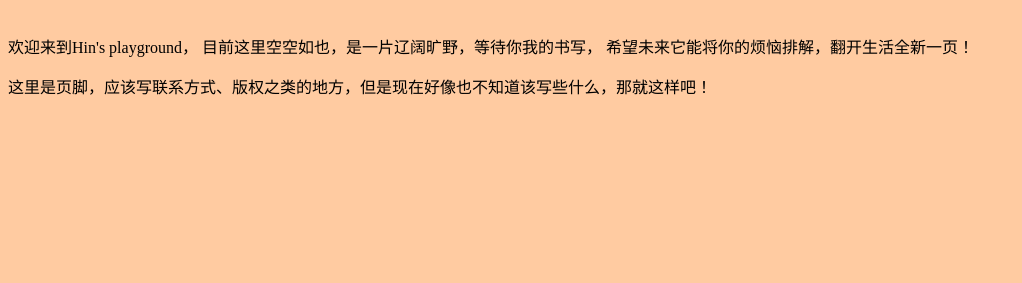
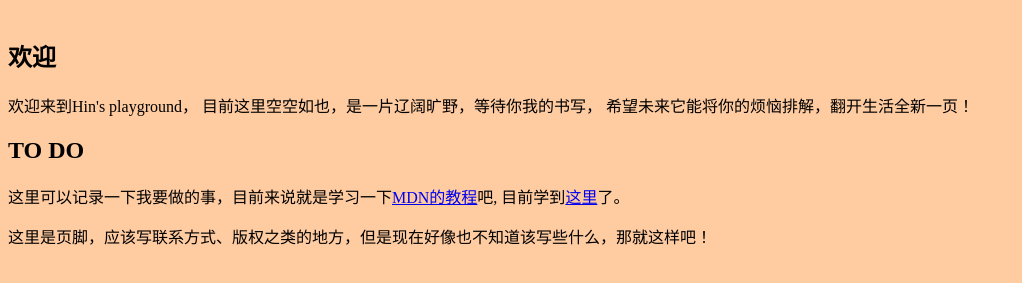
Before and after one commit to Hin-Worran/Hin-Worran.github.io, a plain HTML site: page index.html in a window 1280 px wide. Shown: the part 119-402 px from the top of the page, without its empty margins (0-1022 px from the left). Drawn offline with Linux system fonts and the light colour scheme.

Commit message:
Update index.html

```diff
--- a/index.html
+++ b/index.html
@@ -16,11 +16,22 @@
         </header>
 
         <main>
-            <p>
-                欢迎来到Hin's playground，
-                目前这里空空如也，是一片辽阔旷野，等待你我的书写，
-                希望未来它能将你的烦恼排解，翻开生活全新一页！
-            </p>
+            <section>
+                <h2>欢迎</h2>
+                <p>
+                    欢迎来到Hin's playground，
+                    目前这里空空如也，是一片辽阔旷野，等待你我的书写，
+                    希望未来它能将你的烦恼排解，翻开生活全新一页！
+                </p>
+            </section>
+
+            <section>
+                <h2>TO DO</h2>
+                <P>
+                    这里可以记录一下我要做的事，目前来说就是学习一下<a href="https://developer.mozilla.org/zh-CN/docs/Learn/">MDN的教程</a>吧,
+                    目前学到<a href="https://developer.mozilla.org/zh-CN/docs/Learn/HTML/Tables/Basics">这里</a>了。
+                </P>
+            </section>
         </main>
 
         <footer>
```
